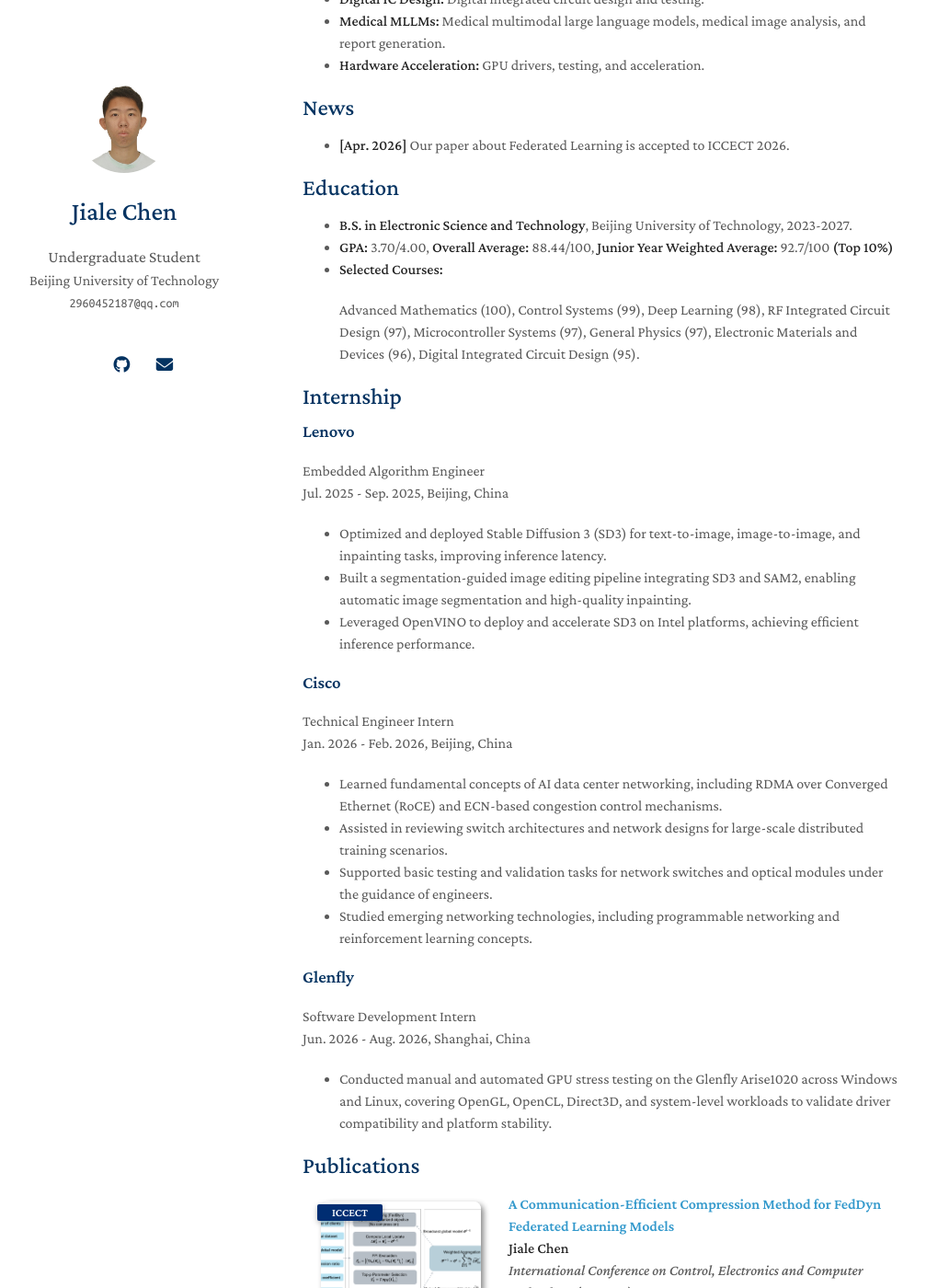
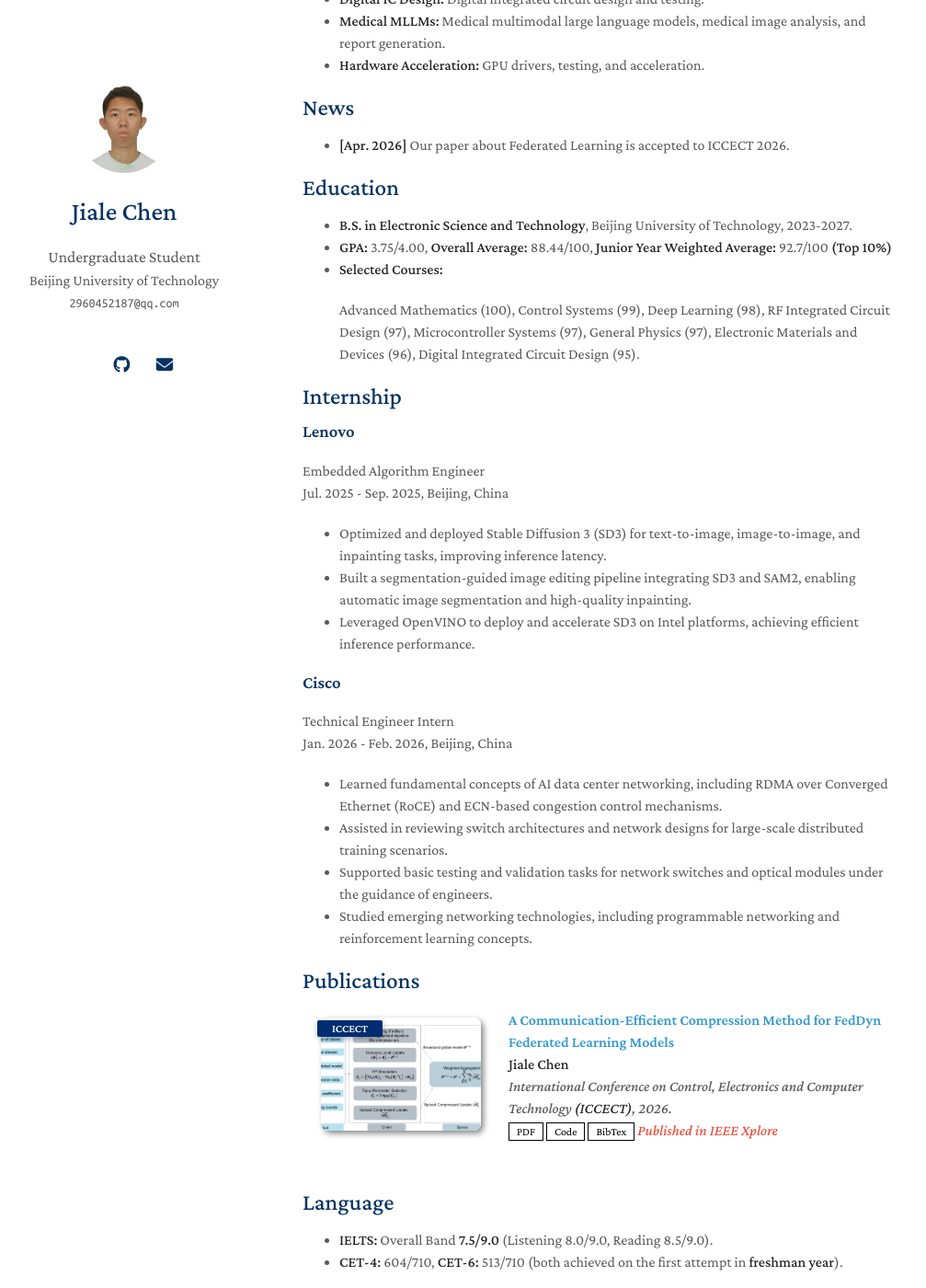
Before and after one commit to Chenjl13/Chenjl13.github.io, a Jekyll site: the page built from index.md, in a window 1280 px wide and 1400 px high, scrolled down 300 px. Shown: the whole window at 92% size, without its empty margins (141-1148 px from the left). Built offline with Jekyll 4.4.1, drawn with Linux system fonts in a browser that asks for light colours; a style sheet for code colours, icons or effects is not loaded; our own code applies the rules of GitHub Pages for plain Markdown files.

Commit message:
Update index.md

```diff
--- a/index.md
+++ b/index.md
@@ -21,7 +21,7 @@ Currently, I am serving as a research intern at Shanghai Jiao Tong University un
 ## Education
 
 - **B.S. in Electronic Science and Technology**, Beijing University of Technology, 2023-2027.
-- **GPA:** 3.70/4.00, **Overall Average:** 88.44/100, **Junior Year Weighted Average:** 92.7/100 **(Top 10%)**
+- **GPA:** 3.75/4.00, **Overall Average:** 88.44/100, **Junior Year Weighted Average:** 92.7/100 **(Top 10%)**
 - **Selected Courses:**
 
   Advanced Mathematics (100), Control Systems (99), Deep Learning (98), RF Integrated Circuit Design (97), Microcontroller Systems (97), General Physics (97), Electronic Materials and Devices (96), Digital Integrated Circuit Design (95).
@@ -45,11 +45,14 @@ Jan. 2026 - Feb. 2026, Beijing, China
 - Supported basic testing and validation tasks for network switches and optical modules under the guidance of engineers.
 - Studied emerging networking technologies, including programmable networking and reinforcement learning concepts.
 
+<!--
 ### Glenfly
 Software Development Intern
 Jun. 2026 - Aug. 2026, Shanghai, China
 
 - Conducted manual and automated GPU stress testing on the Glenfly Arise1020 across Windows and Linux, covering OpenGL, OpenCL, Direct3D, and system-level workloads to validate driver compatibility and platform stability.
+
+-->
 
 {% include_relative _includes/publications.md %}
 
```
